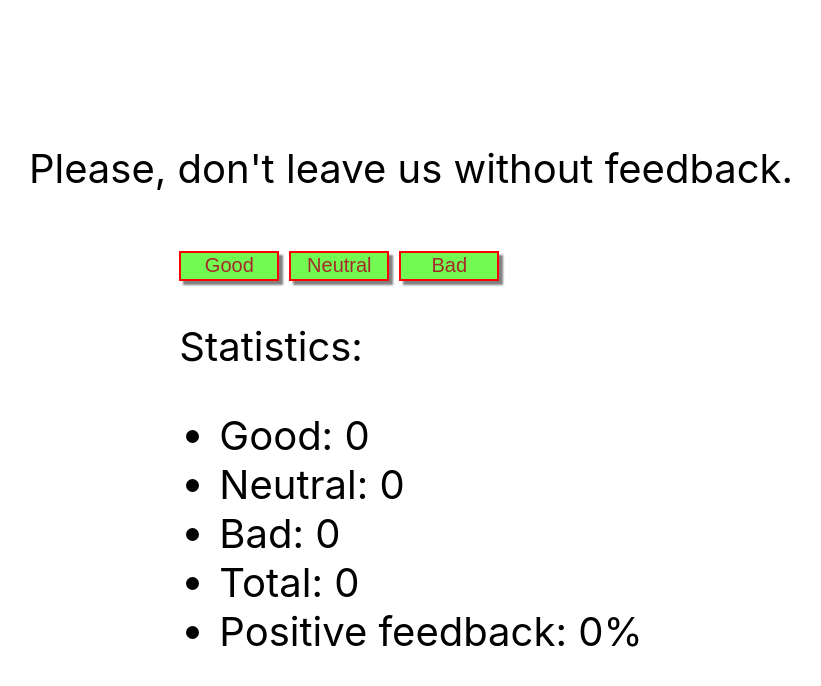
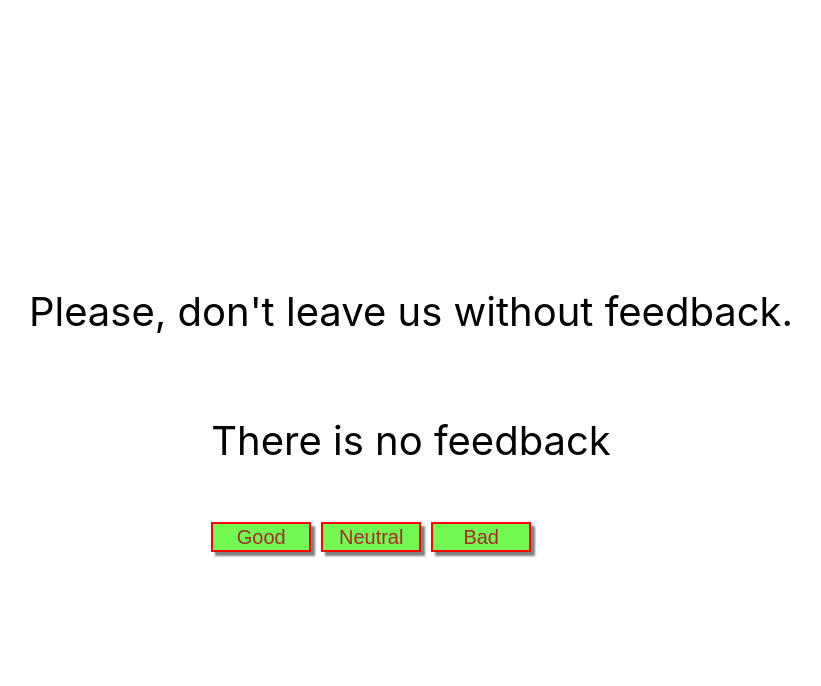
Before and after one commit to MaxBerezhnoi/goit-react-hw-02-feedback, a React (Create React App) app: page / in a window 1280 px wide. Shown: the top 686 px of the page, without its empty margins (229-1050 px from the left). Built offline with nearby package versions, Linux system fonts and the light colour scheme.

Commit message:
3,4 части

```diff
--- a/src/components/App.jsx
+++ b/src/components/App.jsx
@@ -1,5 +1,5 @@
 
-import Counter from './Counter';
+import Section from "./Section";
 export const App = () => {
   return (
     <div
@@ -13,8 +13,8 @@ export const App = () => {
         color: '#010101',
       }}
     >
-      <p>Please, don't leave us without feedback.</p>
-      <Counter />
+
+      <Section title="Please, don't leave us without feedback."/>
     </div>
   );
 };
--- /dev/null
+++ b/src/components/ButtonOptions/index.jsx
@@ -0,0 +1,31 @@
+export default function ButtonOptions({onGood, onNeutral, onBad }) {
+    return (
+        <div className="buttonsBlock">
+
+        <button
+          className="button"
+          type="button"
+          onClick = {onGood}
+        >
+          <span className="button_name">Good</span>
+                      </button>
+
+                      <button
+          className="button"
+          type="button"
+          onClick = {onNeutral}
+        >
+          <span className="button_name">Neutral</span>
+                      </button>
+                      <button
+          className="button"
+          type="button"
+          onClick = {onBad}
+        >
+          <span className="button_name">Bad</span>
+                  </button>
+
+
+              </div>
+    )
+}
--- a/src/components/Counter/index.jsx
+++ b/src/components/Counter/index.jsx
@@ -1,6 +1,8 @@
 import React from 'react';
 import './Counter.css';
-
+import ButtonOptions from 'components/ButtonOptions';
+import Statistics from 'components/Statistics';
+import Notification from 'components/Notification';
 class Counter extends React.Component {
     state = {
         good: 0,
@@ -8,6 +10,7 @@ class Counter extends React.Component {
         bad: 0,
         total: 0,
         positiveFeedback: 0,
+
     };
 
     onGood = () => {
@@ -42,54 +45,32 @@ class Counter extends React.Component {
     };
 
     countPositiveFeedbackPercentage = () => {
+
         this.setState(prevState => {
-    return { positiveFeedback: ((prevState.good/prevState.total)*100)}
+            let positivePercentage = ((prevState.good / prevState.total) * 100)
+            return { positiveFeedback: positivePercentage.toFixed(2) }
         })
-    }
+    };
+
+
 
 
             render() {
                 return (
 
                     <div className="statisticsCounter">
-              <div className="buttonsBlock">
+                        {this.state.total === 0 && <Notification message="There is no feedback" />}
+                        <ButtonOptions onGood={this.onGood} onNeutral={this.onNeutral} onBad={this.onBad} />
 
-        <button
-          className="button"
-          type="button"
-          onClick = {this.onGood}
-        >
-          <span className="button_name">Good</span>
-                      </button>
+                        {this.state.total !== 0 && <Statistics good={this.state.good} neutral={this.state.neutral} bad={this.state.bad} total={this.state.total} positiveFeedback={this.state.positiveFeedback} />}
 
-                      <button
-          className="button"
-          type="button"
-          onClick = {this.onNeutral}
-        >
-          <span className="button_name">Neutral</span>
-                      </button>
-                      <button
-          className="button"
-          type="button"
-          onClick = {this.onBad}
-        >
-          <span className="button_name">Bad</span>
-        </button>
 
-    </div>
-        <p>Statistics:</p>
-        <ul>
-                      <li>Good: { this.state.good }</li>
-                      <li>Neutral: { this.state.neutral }</li>
-                  <li>Bad: {this.state.bad}</li>
-                  <li>Total: {this.state.total}</li>
-                  <li>Positive feedback: { this.state.positiveFeedback }%</li>
-        </ul>
                     </div>
 
                 );
             }
         }
 
+
+
 export default Counter;
--- /dev/null
+++ b/src/components/Notification/index.jsx
@@ -0,0 +1,5 @@
+export default function Notification({ message }) {
+    return (
+        <p>{message}</p>
+    )
+}
--- /dev/null
+++ b/src/components/Section/index.jsx
@@ -0,0 +1,9 @@
+import Counter from "components/Counter";
+import { Fragment } from "react";
+export default function Section({ title}) {
+    return (
+        <Fragment><p>{ title }</p>
+        <Counter /></Fragment>
+
+    )
+}
--- /dev/null
+++ b/src/components/Statistics/index.jsx
@@ -0,0 +1,14 @@
+export default function Statistics({good, neutral, bad, total, positiveFeedback}) {
+    return (
+<div>
+                  <p>Statistics:</p>
+        <ul>
+                      <li>Good: { good }</li>
+                      <li>Neutral: { neutral }</li>
+                  <li>Bad: {bad}</li>
+                  <li>Total: {total}</li>
+                  <li>Positive feedback: { positiveFeedback }%</li>
+                  </ul>
+              </div>
+    )
+}
```
Lines whose indentation alone changed are shown as unchanged.
